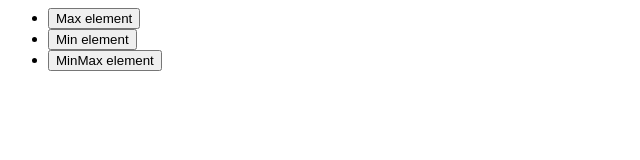
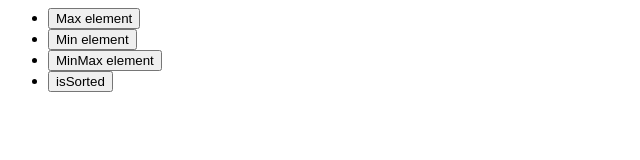
Before and after one commit to wassimbentaleb/Algo-Palyground, a plain HTML site: page index.html in a window 1280 px wide. Shown: the whole page, without its empty margins (0-640 px from the left). Drawn offline with Linux system fonts and the light colour scheme.

Commit message:
isSorted

```diff
--- a/index.html
+++ b/index.html
@@ -2,5 +2,6 @@
     <li><button onclick="maxElement()">Max element</button></li>
     <li><button onclick="minElement()">Min element</button></li>
     <li><button onclick="minmaxElement()">MinMax element</button></li>
+    <li><button onclick="isSorted()">isSorted</button></li>
 </ul>
 <script src="main.js"></script>
--- a/main.js
+++ b/main.js
@@ -42,3 +42,20 @@ function minmaxElement() {
     console.log(`Output: Max = ${maxValue}, Min =${minValue} `)
 
 }
+function isSorted() {
+    let array = [2, 3, 5]
+    console.log('Input: ', array)
+
+    let sorted = true
+    for (let i = 1; i < array.length; i++) {
+        if (array[i] < array[i - 1]) {
+            sorted = false
+            break
+
+        }
+
+
+    }
+
+    console.log(`Output: sorted = ${sorted}`)
+}
```
